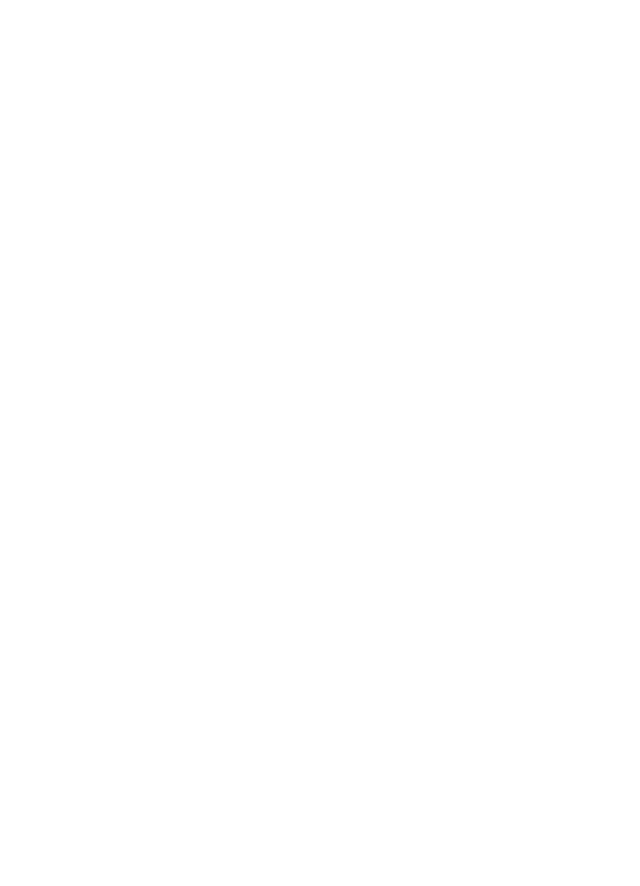
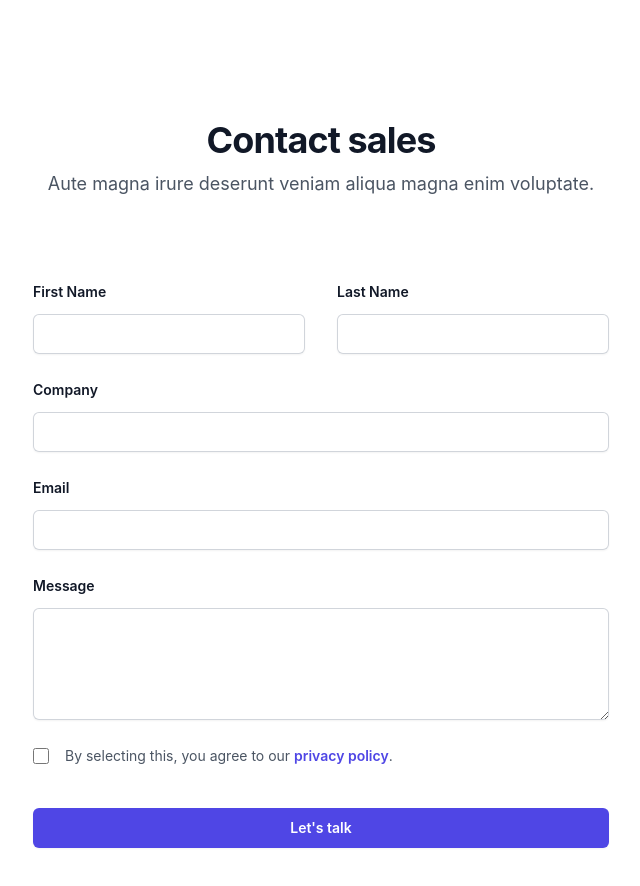
Before and after one commit to EmrreK/MenuMaster, a React (Create React App) app in the folder client/: page / in a window 1280 px wide. Shown: the part 2620-3506 px from the top of the page, without its empty margins (319-959 px from the left). Before the commit the page ends 2612 px from the top, so only its background shows below. Built offline with nearby package versions, Linux system fonts and the light colour scheme.

Commit message:
contactus added

```diff
--- /dev/null
+++ b/client/src/Components/ContactUs.jsx
@@ -0,0 +1,126 @@
+import React, {useState} from "react";
+
+function ContactUs() {
+	const [agreed, setAgreed] = useState(false);
+
+	return (
+		<div className="isolate bg-white px-6 py-24 sm:py-32 lg:px-8">
+			<div
+				aria-hidden="true"
+				className="absolute inset-x-0 top-[-10rem] -z-10 transform-gpu overflow-hidden blur-3xl sm:top-[-20rem]"
+			>
+				<div
+					style={{
+						clipPath:
+							"polygon(74.1% 44.1%, 100% 61.6%, 97.5% 26.9%, 85.5% 0.1%, 80.7% 2%, 72.5% 32.5%, 60.2% 62.4%, 52.4% 68.1%, 47.5% 58.3%, 45.2% 34.5%, 27.5% 76.7%, 0.1% 64.9%, 17.9% 100%, 27.6% 76.8%, 76.1% 97.7%, 74.1% 44.1%)",
+					}}
+					className="relative left-1/2 -z-10 aspect-[1155/678] w-[36.125rem] max-w-none -translate-x-1/2 rotate-[30deg] bg-gradient-to-tr from-[#ff80b5] to-[#9089fc] opacity-30 sm:left-[calc(50%-40rem)] sm:w-[72.1875rem]"
+				/>
+			</div>
+			<div className="mx-auto max-w-2xl text-center">
+				<h2 className="text-3xl font-bold tracking-tight text-gray-900 sm:text-4xl">
+					Contact sales
+				</h2>
+				<p className="mt-2 text-lg leading-8 text-gray-600">
+					Aute magna irure deserunt veniam aliqua magna enim
+					voluptate.
+				</p>
+			</div>
+			<form
+				action="#"
+				method="POST"
+				className="mx-auto mt-16 max-w-xl sm:mt-20"
+			>
+				<div className="grid grid-cols-1 gap-x-8 gap-y-6 sm:grid-cols-2">
+					{["first-name", "last-name", "company", "email"].map(
+						(field, index) => (
+							<div
+								key={index}
+								className={
+									field === "company" || field === "email"
+										? "sm:col-span-2"
+										: ""
+								}
+							>
+								<label
+									htmlFor={field}
+									className="block text-sm font-semibold leading-6 text-gray-900"
+								>
+									{field
+										.replace("-", " ")
+										.replace(/(?:^|\s)\S/g, (a) =>
+											a.toUpperCase()
+										)}
+								</label>
+								<div className="mt-2.5">
+									<input
+										id={field}
+										name={field}
+										type={
+											field === "email" ? "email" : "text"
+										}
+										autoComplete={
+											field === "email"
+												? "email"
+												: field === "company"
+												? "organization"
+												: "given-name"
+										}
+										className="block w-full rounded-md border-0 px-3.5 py-2 text-gray-900 shadow-sm ring-1 ring-inset ring-gray-300 placeholder:text-gray-400 focus:ring-2 focus:ring-inset focus:ring-indigo-600 sm:text-sm sm:leading-6"
+									/>
+								</div>
+							</div>
+						)
+					)}
+					<div className="sm:col-span-2">
+						<label
+							htmlFor="message"
+							className="block text-sm font-semibold leading-6 text-gray-900"
+						>
+							Message
+						</label>
+						<div className="mt-2.5">
+							<textarea
+								id="message"
+								name="message"
+								rows={4}
+								className="block w-full rounded-md border-0 px-3.5 py-2 text-gray-900 shadow-sm ring-1 ring-inset ring-gray-300 placeholder:text-gray-400 focus:ring-2 focus:ring-inset focus:ring-indigo-600 sm:text-sm sm:leading-6"
+								defaultValue={""}
+							/>
+						</div>
+					</div>
+					<div className="flex gap-x-4 sm:col-span-2">
+						<div className="flex h-6 items-center">
+							<input
+								type="checkbox"
+								checked={agreed}
+								onChange={() => setAgreed(!agreed)}
+								className="cursor-pointer h-4 w-4 text-indigo-600 border-gray-300 rounded focus:ring-indigo-500"
+							/>
+						</div>
+						<label className="text-sm leading-6 text-gray-600">
+							By selecting this, you agree to our{" "}
+							<a
+								href="#"
+								className="font-semibold text-indigo-600"
+							>
+								privacy policy
+							</a>
+							.
+						</label>
+					</div>
+				</div>
+				<div className="mt-10">
+					<button
+						type="submit"
+						className="block w-full rounded-md bg-indigo-600 px-3.5 py-2.5 text-center text-sm font-semibold text-white shadow-sm hover:bg-indigo-500 focus-visible:outline focus-visible:outline-2 focus-visible:outline-offset-2 focus-visible:outline-indigo-600"
+					>
+						Let's talk
+					</button>
+				</div>
+			</form>
+		</div>
+	);
+}
+
+export default ContactUs;
--- a/client/src/Pages/Homepage.jsx
+++ b/client/src/Pages/Homepage.jsx
@@ -3,6 +3,7 @@ import Navbar from "../Components/Navbar";
 import Hero from "../Components/Hero";
 import Features from "../Components/Features";
 import BigFeature from "../Components/BigFeature";
+import ContactUs from "../Components/ContactUs";
 
 function Homepage() {
 	return (
@@ -12,6 +13,7 @@ function Homepage() {
 				<Hero />
 				<Features />
 				<BigFeature />
+				<ContactUs />
 			</div>
 		</div>
 	);
```
